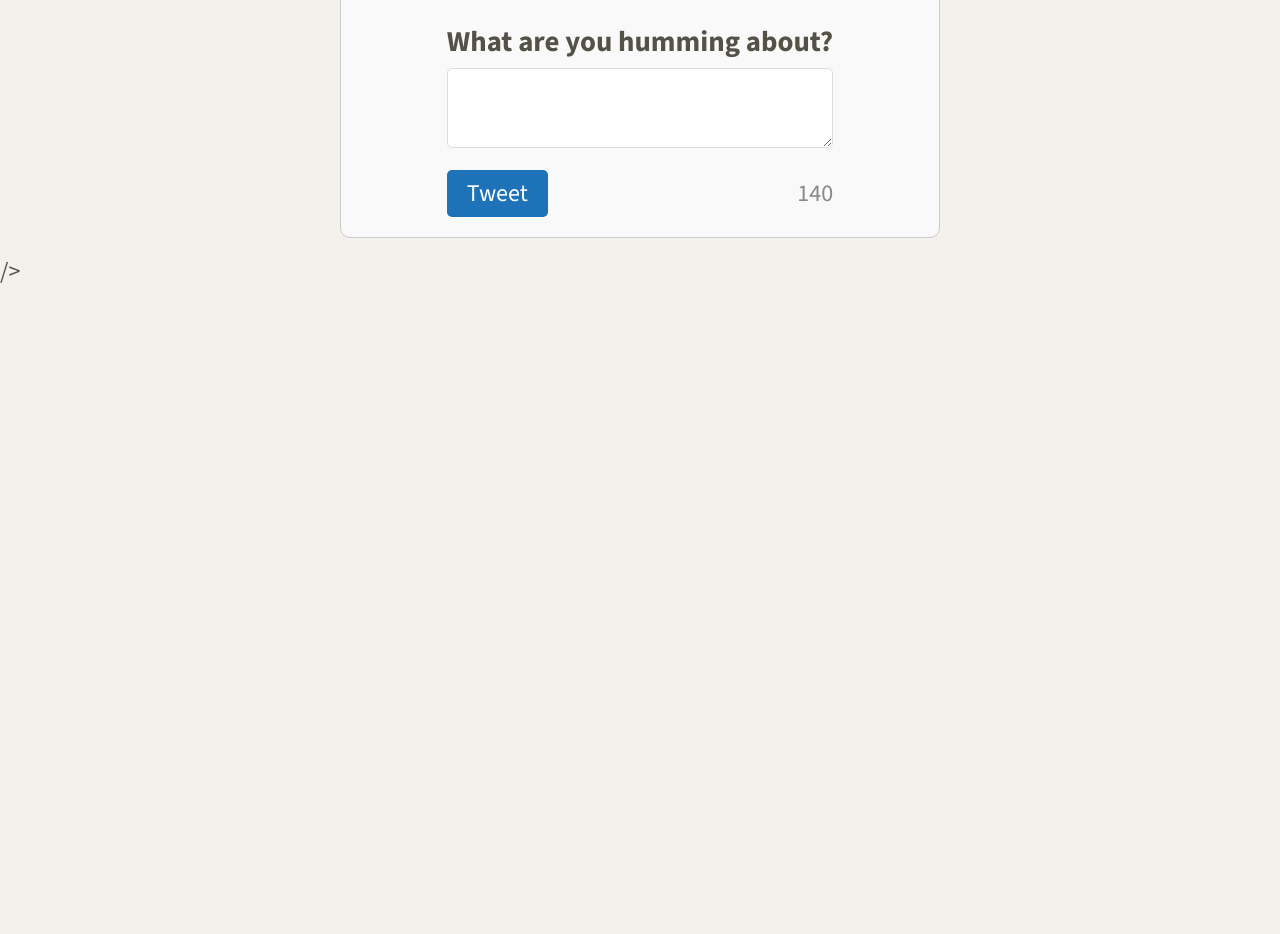
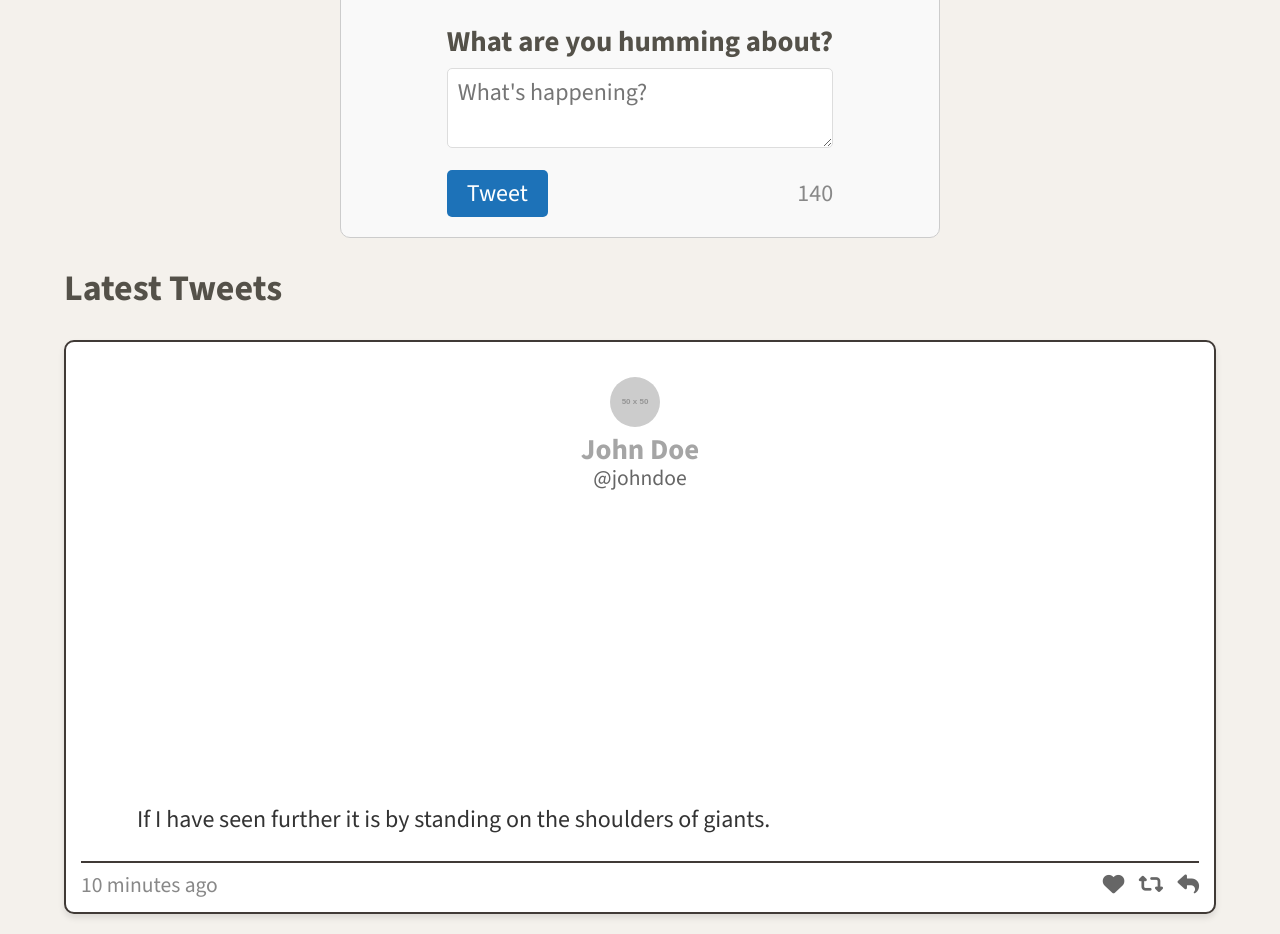
Before and after one commit to murray-pocha/tweeter, a website: page public/index.html in a window 1280 px wide. Shown: the part 657-1591 px from the top of the page. Before the commit the page ends 944 px from the top, so only its background shows below. Drawn offline with nearby package versions, Linux system fonts and the light colour scheme; placeholder pictures from the web are drawn by us.

Commit message:
build tweet container

```diff
--- a/public/index.html
+++ b/public/index.html
@@ -23,6 +23,7 @@
   <link rel="stylesheet" href="/styles/nav.css" type="text/css" />
   <link rel="stylesheet" href="/styles/header.css" type="text/css" />
   <link rel="stylesheet" href="/styles/new-tweet.css" type="text/css" />
+  <link rel="stylesheet" href="/styles/tweet.css" type="text/css" />
 
 
   <!-- External JS -->
@@ -31,24 +32,10 @@
   <!-- App JS -->
   <script type="text/javascript" src="/scripts/client.js"></script>
 
-  <style>
-    /* apply source sans 3 globally to all elements in the body */
-    body {
-      font-family: "Source sans 3", sans-serif;
-      font-optical-sizing: auto;
-    }
-
-    /* additional styling for bungee font */
-    .bungee-regular {
-      font-family: "Bungee", sans-serif;
-      font-weight: 400;
-      font-style: normal;
-    }
-  </style>
 </head>
 
 <body>
-
+  <!-- navigation bar-->
   <nav>
     <div class="nav-left">
       <span class="nav-title">tweeter</span>
@@ -61,6 +48,7 @@
     </div>
   </nav>
 
+  <!-- header-->
   <header>
     <div class="header-image"></div> <!-- block for background image-->
     <div class="header-text">
@@ -68,23 +56,56 @@
     </div>
   </header>
 
-  <!-- Page-specific (main) content here -->
+  <!--main container-->
   <main class="container">
+
+    <!-- form section-->
     <section class="new-tweet">
-
       <h2>Compose Tweet</h2>
-
       <form action="/tweets" method="POST">
         <label for="tweet-text">What are you humming about?</label>
-        <textarea name="text" id="tweet-text"></textarea>
+        <textarea name="text" id="tweet-text" placeholder="What's happening?"></textarea>
         <div>
           <button type="submit">Tweet</button>
-          <output name="counter" class="counter" for="tweet-text">140</output>
+          <output name="counter" class="counter" for="tweet-text" aria-live="polite">140</output>
         </div>
       </form>
     </section>
-  </main>
-  <script src="/scripts/composer-char-counter.js"></script>/>
+
+    <!-- tweets section-->
+    <section class="tweets-container">
+      <!-- tweets will be added here-->
+      <h2>Latest Tweets</h2>
+      <div id="tweets-list">
+
+        <div class="tweet">
+          <header class="tweet-header">
+            <div class="tweet-avatar">
+              <img src="https://via.placeholder.com/50" alt="User Avatar">
+            </div>
+            <div class="tweet-user-info">
+              <p class="tweet-username">John Doe</p>
+              <p class="tweet-handle">@johndoe</p>
+            </div>
+          </header>
+          <main class="tweet-body">
+            <p>If I have seen further it is by standing on the shoulders of giants.</p>
+          </main>
+          <footer class="tweet-footer">
+            <span class="tweet-timestamp">10 minutes ago</span>
+            <div class="tweet-actions">
+              <i class="fas fa-heart"></i>
+              <i class="fas fa-retweet"></i>
+              <i class="fas fa-reply"></i>
+            </div>
+          </footer>
+        </div>
+      </div>
+</section>
+</main>
+
+
+<script src="/scripts/composer-char-counter.js"></script>
 </body>
 
 </html>
```
